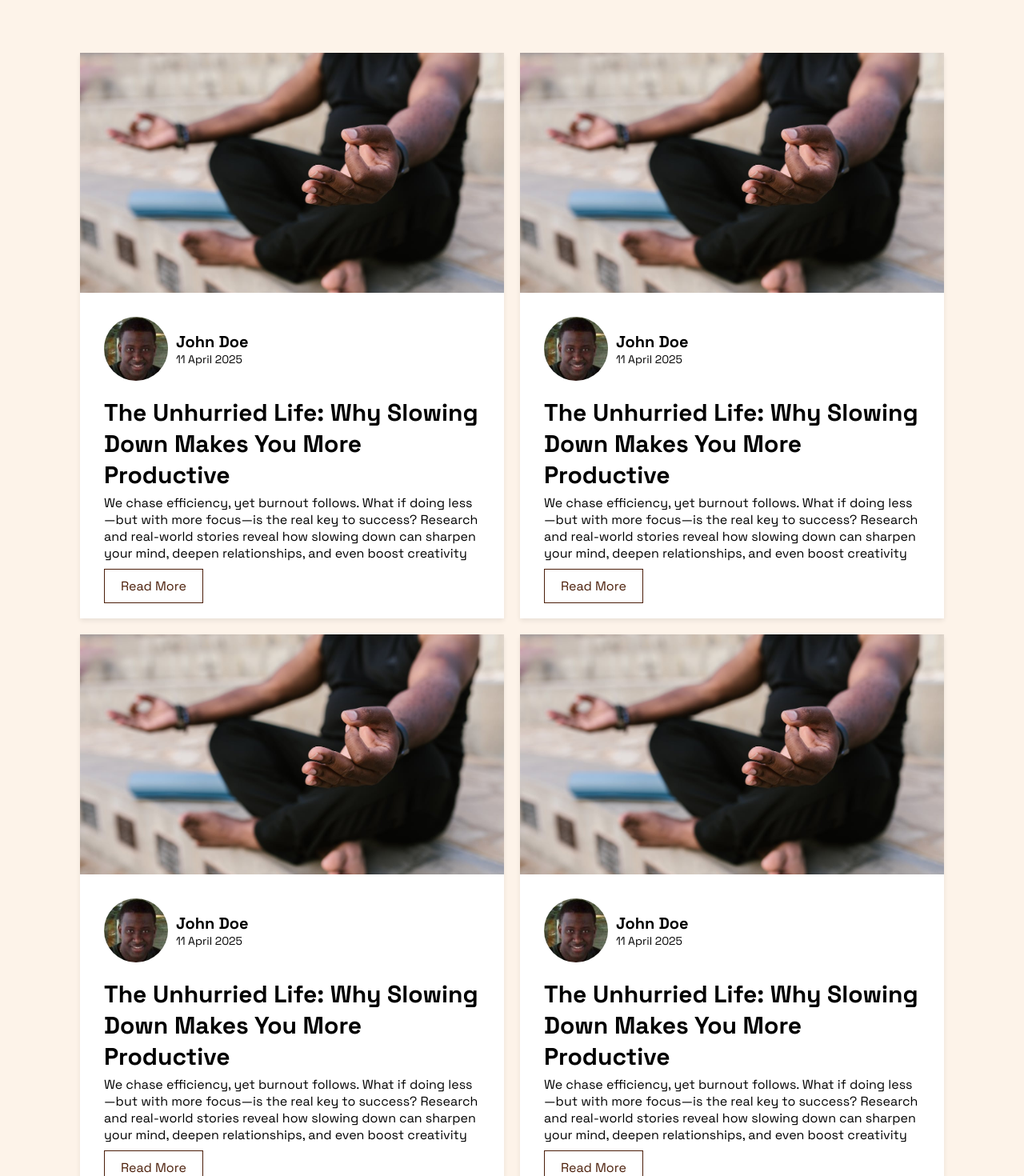
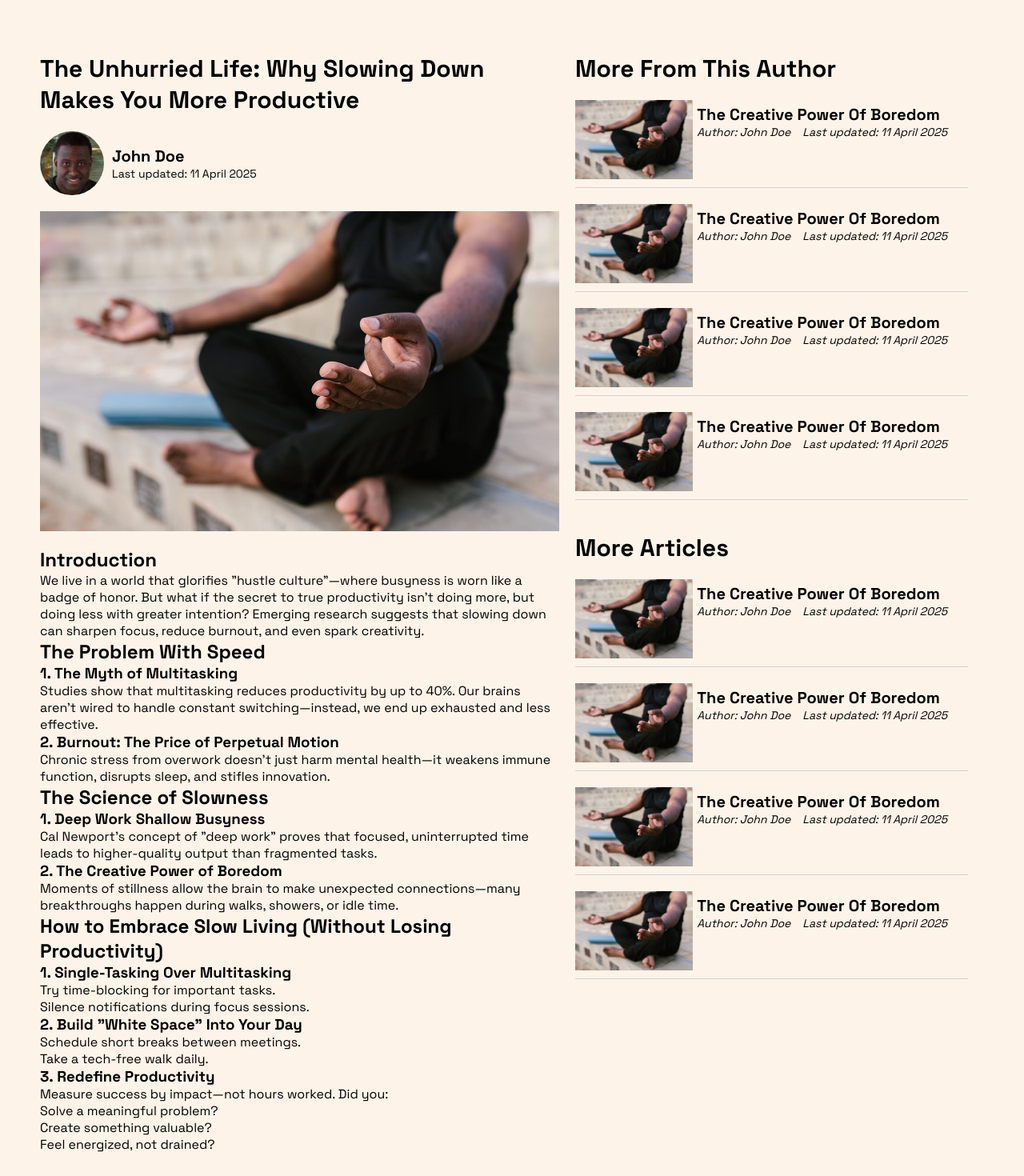
Before and after one commit to Levis155/blogit-frontend, a React (Vite) app: page / in a window 1280 px wide. Shown: the part 80-1550 px from the top of the page at 80% size. Built offline with nearby package versions, Linux system fonts and the light colour scheme.

Commit message:
build the article page

```diff
--- a/src/App.jsx
+++ b/src/App.jsx
@@ -15,11 +15,11 @@ function App() {
         <Route path="/home" element={<Home />} />
         <Route path="/signup" element={<Signup />} />
         <Route path="/login" element={<Login />} />
-        <Route path="/" element={<AllBlogs />} />
+        <Route path="/all-blogs" element={<AllBlogs />} />
         <Route path="/my-blogs" element={<MyBlogs />} />
         <Route path="/write" element={<Write />} />
         <Route path="/my-profile" element={<MyProfile />} />
-        <Route path="/article" element={<Article />} />
+        <Route path="/" element={<Article />} />
       </Routes>
     </>
   )
--- /dev/null
+++ b/src/Components/ArticleSection/ArticleSection.css
@@ -0,0 +1,69 @@
+.article-section{
+    padding: 5rem;
+    display: flex;
+}
+.article-container{
+    width: 55%;
+}
+.article-title{
+    font-size: 3rem;
+    font-weight: 800;
+    margin-bottom: 2rem;
+}
+.article-img{
+    width: 100%;
+    height: 40rem;
+    margin-bottom: 2rem;
+    margin-top: 2rem;
+}
+.article-img img{
+    width: 100%;
+    height: 100%;
+    object-fit: cover;
+}
+.featured-articles-cont{
+    width: 45%;
+    padding: 0rem 2rem;
+}
+.featured-articles-title{
+    font-size: 3rem;
+    font-weight: 800;
+    text-transform: capitalize;
+}
+.featured-article-card{
+    margin-top: 2rem;
+    width: 100%;
+    height: 11rem;
+    display: flex;
+    /* background-color: lightgreen; */
+    padding-bottom: 1rem;
+    border-bottom: 1px solid lightgray;
+}
+.featured-article-left{
+    width: 30%;
+}
+.featured-article-left img{
+    width: 100%;
+    height: 100%;
+    object-fit: cover;
+}
+.featured-article-right{
+    width: 70%;
+    padding: .5rem;
+}
+.featured-article-title{
+    font-size: 2rem;
+    font-weight: 800;
+    text-transform: capitalize;
+}
+.featured-article-details{
+    display: flex;
+}
+.featured-article-details p{
+    font-size: 1.4rem;
+    margin-right: 1.5rem;
+    font-style: italic;
+}
+.more-articles{
+    margin-top: 4rem;
+}
--- /dev/null
+++ b/src/Components/ArticleSection/ArticleSection.jsx
@@ -0,0 +1,160 @@
+import "./ArticleSection.css";
+import articleImg from "../../assets/blogs-listing-img.jpg";
+import randomUser from "../../assets/random-user.jpg";
+
+function ArticleSection() {
+  return (
+    <section className="article-section">
+      <ArticleContainer />
+      <FeaturedArticles />
+    </section>
+  );
+}
+
+function ArticleContainer() {
+  return (
+    <div className="article-container">
+      <p className="article-title">
+        The Unhurried Life: Why Slowing Down Makes You More Productive
+      </p>
+
+      <div className="blogs-listing-author-cont">
+        <div className="blogs-listing-profile-pic">
+          <img src={randomUser} alt="" />
+        </div>
+        <div className="blogs-listing-author-details">
+          <p className="blogs-listing-author-name">John Doe</p>
+          <p className="blogs-listing-author-date">
+            Last updated: 11 April 2025
+          </p>
+        </div>
+      </div>
+
+      <div className="article-img">
+        <img src={articleImg} alt="" />
+      </div>
+
+      <div className="article-content">
+        <h1>Introduction</h1>
+
+        <p class="intro">
+          We live in a world that glorifies "hustle culture"—where busyness is
+          worn like a badge of honor. But what if the secret to true
+          productivity isn't doing more, but doing less with greater intention?
+          Emerging research suggests that slowing down can sharpen focus, reduce
+          burnout, and even spark creativity.
+        </p>
+
+        <h2>The Problem With Speed</h2>
+
+        <h3>1. The Myth of Multitasking</h3>
+        <p>
+          Studies show that multitasking reduces productivity by up to 40%. Our
+          brains aren't wired to handle constant switching—instead, we end up
+          exhausted and less effective.
+        </p>
+
+        <h3>2. Burnout: The Price of Perpetual Motion</h3>
+        <p>
+          Chronic stress from overwork doesn't just harm mental health—it
+          weakens immune function, disrupts sleep, and stifles innovation.
+        </p>
+
+        <h2>The Science of Slowness</h2>
+
+        <h3>1. Deep Work Shallow Busyness</h3>
+        <p>
+          Cal Newport's concept of "deep work" proves that focused,
+          uninterrupted time leads to higher-quality output than fragmented
+          tasks.
+        </p>
+
+        <h3>2. The Creative Power of Boredom</h3>
+        <p>
+          Moments of stillness allow the brain to make unexpected
+          connections—many breakthroughs happen during walks, showers, or idle
+          time.
+        </p>
+
+        <h2>How to Embrace Slow Living (Without Losing Productivity)</h2>
+
+        <h3>1. Single-Tasking Over Multitasking</h3>
+        <ul>
+          <li>Try time-blocking for important tasks.</li>
+          <li>Silence notifications during focus sessions.</li>
+        </ul>
+
+        <h3>2. Build "White Space" Into Your Day</h3>
+        <ul>
+          <li>Schedule short breaks between meetings.</li>
+          <li>Take a tech-free walk daily.</li>
+        </ul>
+
+        <h3>3. Redefine Productivity</h3>
+        <p>Measure success by impact—not hours worked. Did you:</p>
+        <ul>
+          <li>Solve a meaningful problem?</li>
+          <li>Create something valuable?</li>
+          <li>Feel energized, not drained?</li>
+        </ul>
+      </div>
+    </div>
+  );
+}
+
+function FeaturedArticles () {
+    return(
+        <div className="featured-articles-cont">
+            <SameAuthorArticles />
+            <MoreArticles />
+        </div>
+    )
+}
+
+function SameAuthorArticles() {
+  return(
+    <div className="same-author-articles">
+        <p className="featured-articles-title">
+            more from this author
+        </p>
+
+        <FeaturedArticleCard />
+        <FeaturedArticleCard />
+        <FeaturedArticleCard />
+        <FeaturedArticleCard />
+    </div>
+  )
+}
+
+function MoreArticles () {
+    return(
+        <div className="more-articles">
+                    <p className="featured-articles-title">
+            more articles
+        </p>
+        <FeaturedArticleCard />
+        <FeaturedArticleCard />
+        <FeaturedArticleCard />
+        <FeaturedArticleCard />
+        </div>
+    )
+}
+
+function FeaturedArticleCard () {
+    return (
+        <div className="featured-article-card">
+        <div className="featured-article-left">
+            <img src={articleImg} alt="" />
+        </div>
+        <div className="featured-article-right">
+            <p className="featured-article-title">the creative power of boredom</p>
+            <div className="featured-article-details">
+                <p className="featured-article-author">Author: John Doe</p>
+                <p className="featured-article-date">Last updated: 11 April 2025</p>
+            </div>
+        </div>
+    </div>
+    )
+}
+
+export default ArticleSection;
--- a/src/Components/BlogsListingSection/BlogsListingSection.css
+++ b/src/Components/BlogsListingSection/BlogsListingSection.css
@@ -1,9 +1,9 @@
 .blogs-listing-section{
-    padding: 5rem 10rem;
+    padding: 5rem;
     display: grid;
     grid-template-columns: 1fr 1fr;
     column-gap: 2rem;
-    row-gap: 2rem;
+    row-gap: 3rem;
 }
 .blogs-listing-card{
     background-color: var(--white-color);
--- a/src/Pages/Article.jsx
+++ b/src/Pages/Article.jsx
@@ -1,7 +1,11 @@
+import Header from "../Components/Header/Header";
+import ArticleSection from "../Components/ArticleSection/ArticleSection";
+
 function Article() {
   return (
     <div>
-      <h1>This is the article page</h1>
+      <Header />
+      <ArticleSection />
     </div>
   )
 }
```
